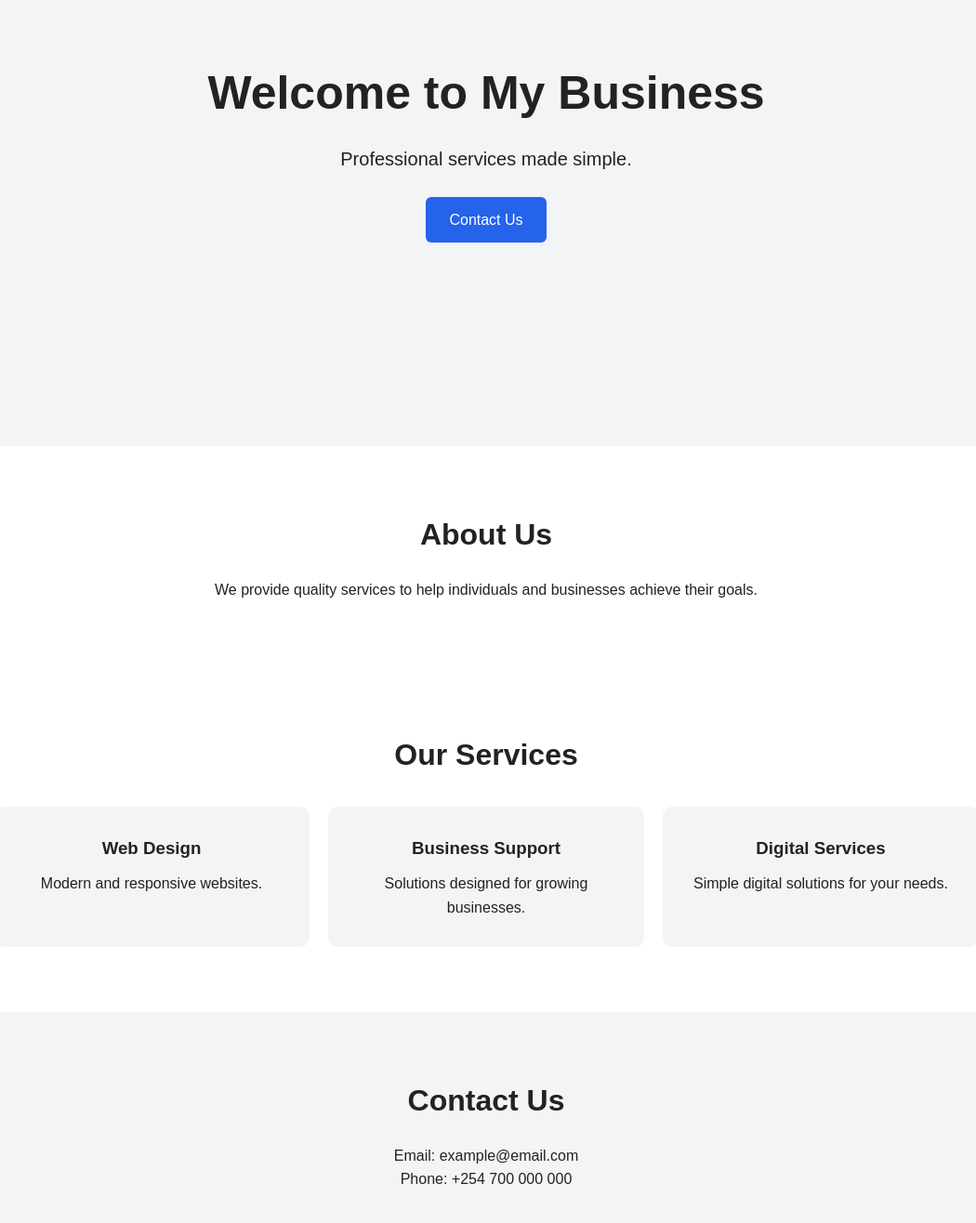
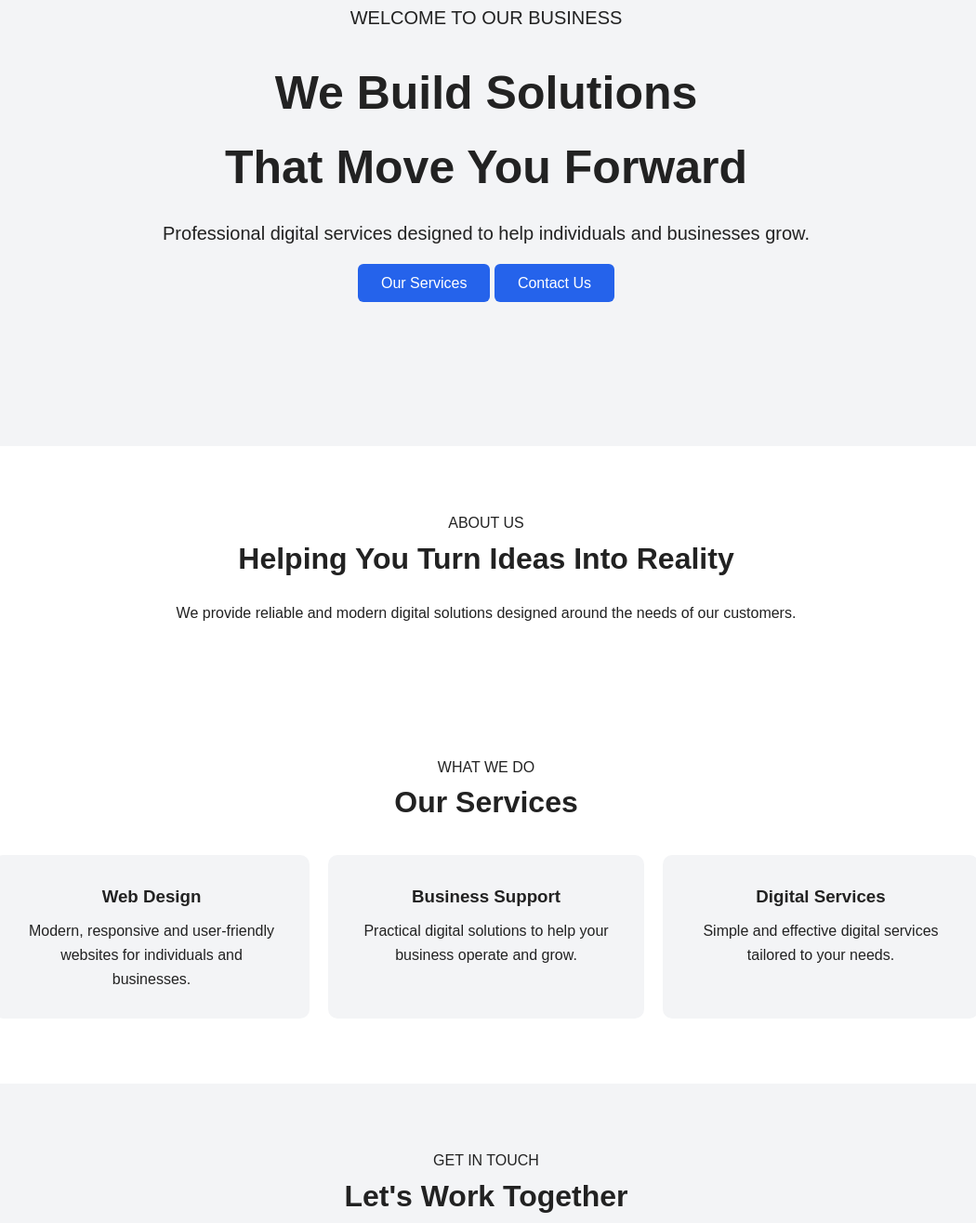
Before and after one commit to michi001-lab/BUSINESS-WEBSITE-TEMPLETE, a plain HTML site: page index.html in a window 1280 px wide. Shown: the part 238-1554 px from the top of the page at 93% size, without its empty margins (117-1167 px from the left). Drawn offline with Linux system fonts and the light colour scheme.

Commit message:
Update index.html

```diff
--- a/index.html
+++ b/index.html
@@ -3,7 +3,9 @@
 <head>
     <meta charset="UTF-8">
     <meta name="viewport" content="width=device-width, initial-scale=1.0">
-    <title>Business Website</title>
+
+    <title>My Business | Professional Services</title>
+
     <link rel="stylesheet" href="style.css">
 </head>
 
@@ -22,51 +24,92 @@
         </nav>
     </header>
 
+    <main>
+
         <section id="home" class="hero">
-        <h1>Welcome to My Business</h1>
-        <p>Professional services made simple.</p>
-        <a href="#contact" class="button">Contact Us</a>
+            <p class="tagline">WELCOME TO OUR BUSINESS</p>
+
+            <h1>We Build Solutions<br>That Move You Forward</h1>
+
+            <p class="hero-text">
+                Professional digital services designed to help
+                individuals and businesses grow.
+            </p>
+
+            <div class="hero-buttons">
+                <a href="#services" class="button">Our Services</a>
+                <a href="#contact" class="button secondary">Contact Us</a>
+            </div>
         </section>
 
         <section id="about">
-        <h2>About Us</h2>
+            <p class="section-label">ABOUT US</p>
+
+            <h2>Helping You Turn Ideas Into Reality</h2>
+
             <p>
-            We provide quality services to help individuals
-            and businesses achieve their goals.
+                We provide reliable and modern digital solutions
+                designed around the needs of our customers.
             </p>
         </section>
 
         <section id="services">
+
+            <p class="section-label">WHAT WE DO</p>
+
             <h2>Our Services</h2>
 
             <div class="services">
-            <div>
+
+                <div class="service-card">
                     <h3>Web Design</h3>
-                <p>Modern and responsive websites.</p>
+                    <p>
+                        Modern, responsive and user-friendly
+                        websites for individuals and businesses.
+                    </p>
                 </div>
 
-            <div>
+                <div class="service-card">
                     <h3>Business Support</h3>
-                <p>Solutions designed for growing businesses.</p>
+                    <p>
+                        Practical digital solutions to help
+                        your business operate and grow.
+                    </p>
                 </div>
 
-            <div>
+                <div class="service-card">
                     <h3>Digital Services</h3>
-                <p>Simple digital solutions for your needs.</p>
+                    <p>
+                        Simple and effective digital services
+                        tailored to your needs.
+                    </p>
                 </div>
+
             </div>
         </section>
 
         <section id="contact">
-        <h2>Contact Us</h2>
+
+            <p class="section-label">GET IN TOUCH</p>
+
+            <h2>Let's Work Together</h2>
+
             <p>Email: example@email.com</p>
             <p>Phone: +254 700 000 000</p>
+
+            <a href="mailto:example@email.com" class="button">
+                Contact Us
+            </a>
+
         </section>
+
+    </main>
 
     <footer>
         <p>© 2026 My Business. All rights reserved.</p>
     </footer>
 
     <script src="script.js"></script>
+
 </body>
 </html>
```
Lines whose indentation alone changed are shown as unchanged.
